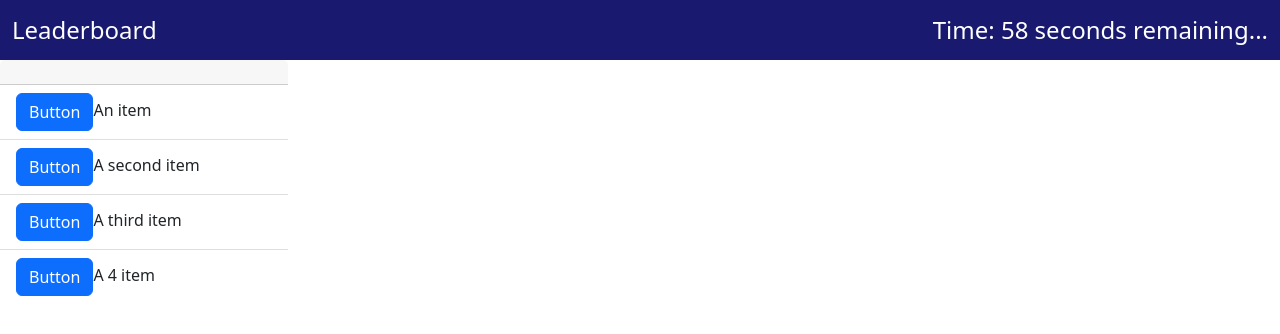
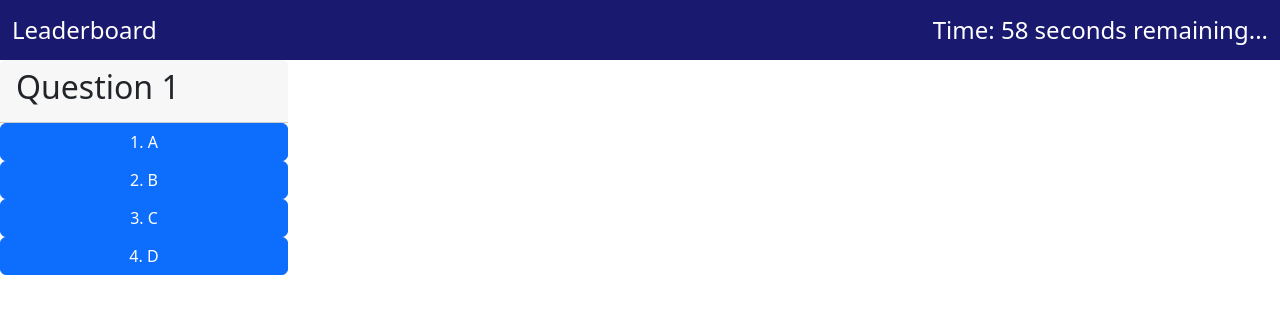
Before and after one commit to scrosa22/hw04-srosa-quiz, a plain HTML site: page index.html in a window 1280 px wide. Both pictures are taken after a click on the link "Start Quiz". Drawn offline with nearby package versions, Linux system fonts and the light colour scheme.

Commit message:
javascript updates for quiz v2

```diff
--- a/assets/script.js
+++ b/assets/script.js
@@ -30,13 +30,13 @@ function displayTimer1() {
 var questionsEl = [
     {
         questionText: "Question 1",
-        qOption1: ["1. A", "2. B","3. C"],
-        qAnswer1: "2. B",
+        options: ["1. A", "2. B","3. C","4. D"],
+        answer: "2. B",
     },
     {
-        questionText: "Question 1",
-        qOption1: ["1. A", "2. B","3. C"],
-        qAnswer1: "2. B",
+        questionText: "Question 2",
+        options: ["1. A", "2. B","3. C","4. D"],
+        answer: "2. B",
     },
 
 
@@ -49,48 +49,62 @@ function hideCards() {
 
 }
 
+hideCards();
 
 
 function startButtonF1() {
-    hideCards();
-    console.log('button clicked')
+
     startCard.setAttribute("hidden", true)
     quizContainer.removeAttribute("hidden", true)
 }
 
 startButton1.addEventListener("click", function() {
+
     startButtonF1();
     displayTimer1();
+    renderQuestions();
+})
 
 
-})
+
+var currentQuestion;
+
+function renderQuestions() {
+    currentQuestion = 0;
+    var question = questionsEl[currentQuestion];
+    var options = question.options;
+    var hQuestionEl = document.querySelector("#question1Text");
+    hQuestionEl.textContent = question.questionText
+
+    for (var i = 0; i < options.length; i++) {
+        var option = options[i];
+        var optionBtn = document.querySelector("#option" + i);
+        optionBtn.textContent = option;
+    }
+}
 
 
 
 
 
+// function renderQuestions() {
+//     chosenQuestion = questionsEl[math.floor(math.random() * questionsEl.length)];
+
+//     for (var i = 0; i < 'variable'; i++){  }
+
+// }
 
 
+//  function createing question cards
+// var quest1 = document.createElement("div");
+// quest1.text("question 1 loading")
+// quizContainer.appendChild(quest1)
 
+// function saveLastScore() {
+//     var userScore = {
+//     userName: userName.value,
+//     score: score.value,
 
-function renderQuestions() {
-    chosenQuestion = questionsEl[math.floor(math.random() * questionsEl.length)];
-
-    // for (var i = 0; i < 'variable'; i++){  }
-
-}
-
-
-// function createing question cards
-var quest1 = document.createElement("div");
-quest1.text("question 1 loading")
-quizContainer.appendChild(quest1)
-
-function saveLastScore() {
-    var userScore = {
-    userName: userName.value,
-    score: score.value,
-
-};
-    localStorage.setItem("userScore", JSON.stringify(userScore));
-}
+// };
+//     localStorage.setItem("userScore", JSON.stringify(userScore));
+// }
--- a/index.html
+++ b/index.html
@@ -40,13 +40,13 @@
         <div class="card-header">
           <h2 id="question1Text"></h2>
         </div>
-        <ul id="quizOptions"  class="list-group list-group-flush">
-          <li id="optionA" class="list-group-item"><button class="btn btn-primary" type="button">Button</button>An item</li>
-          <li id="optionB" class="list-group-item"><button class="btn btn-primary" type="button">Button</button>A second item</li>
-          <li id="optionC" class="list-group-item"><button class="btn btn-primary" type="button">Button</button>A third item</li>
-          <li id="optionD" class="list-group-item"><button class="btn btn-primary" type="button">Button</button>A 4 item</li>
+        <div id="quizOptions"  class="list-group list-group-flush">
+          <button id="option0" class="btn btn-primary" type="button">A</button>
+          <button id="option1" class="btn btn-primary" type="button">B</button>
+          <button id="option2" class="btn btn-primary" type="button">C</button>
+          <button id="option3" class="btn btn-primary" type="button">D</button>
 
-        </ul>
+        </div>
       </div>
 
 
```
Also changed, not shown: assets/style.css (line endings or trailing spaces).
